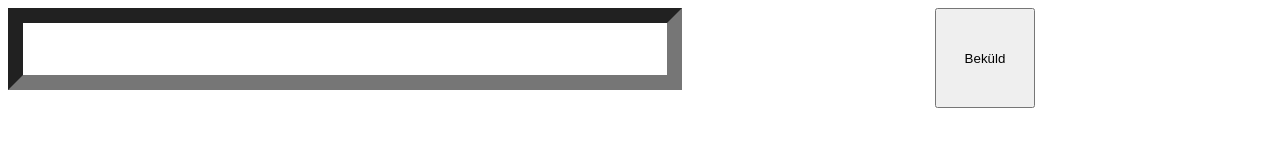
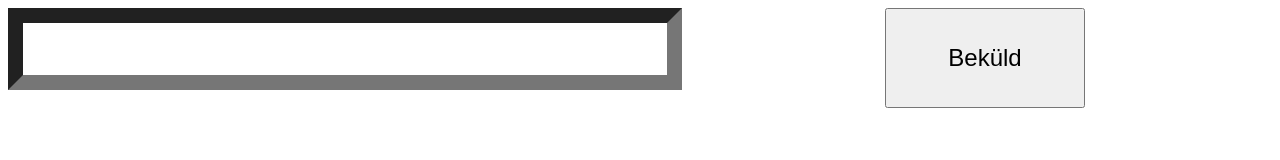
Before and after one commit to vasvarikviz/vasvarikviz.github.io, a plain HTML site: page index.html in a window 1280 px wide. Drawn offline with Linux system fonts and the light colour scheme.

Commit message:
make button bigger

```diff
--- a/index.css
+++ b/index.css
@@ -9,8 +9,9 @@ img {
 }
 
 button {
-  width: 100px;
+  width: 200px;
   height: 100px;
+  font-size: x-large
 }
 
 input {
```
